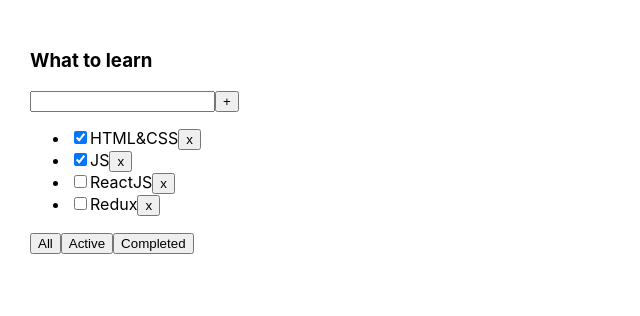
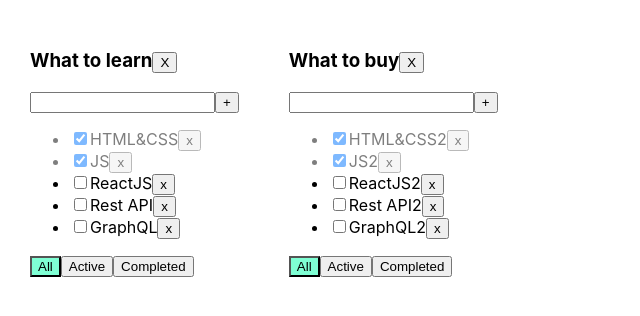
Before and after one commit to naumyshev/ToDo, a React (Create React App) app: page / in a window 1280 px wide. Shown: the top 316 px of the page, without its empty margins (0-640 px from the left). Built offline with nearby package versions, Linux system fonts and the light colour scheme.

Commit message:
after lesson 05 dop

```diff
--- a/src/App.css
+++ b/src/App.css
@@ -6,3 +6,19 @@
 .App > div {
   margin-right: 50px;
 }
+
+.error {
+  border: red 1px solid;
+}
+
+.error-message {
+  color: red;
+}
+
+.active-filter {
+  background-color: aquamarine;
+}
+
+.is-done {
+  opacity: 0.5;
+}
--- a/src/App.tsx
+++ b/src/App.tsx
@@ -1,54 +1,116 @@
 import React, {useState} from 'react';
 import './App.css';
-import {Todolist} from "./Todolist";
-import {v1} from "uuid";
+import {TaskType, Todolist} from './Todolist';
+import {v1} from 'uuid';
 
-export type FilterValuesType = "all" | "active" | "completed"
+export type FilterValuesType = "all" | "active" | "completed";
+
+type TodolistsType = {
+    id: string
+    title: string
+    filter: FilterValuesType
+}
+
+type TasksType = {
+    [key: string]: Array<TaskType>
+}
 
 function App() {
+    let todolistID1 = v1();
+    let todolistID2 = v1();
 
-    let [tasks, setTasks] = useState([
+    let [todolists, setTodolists] = useState<Array<TodolistsType>>([
+        {id: todolistID1, title: 'What to learn', filter: 'all'},
+        {id: todolistID2, title: 'What to buy', filter: 'all'},
+    ])
+
+    let [tasks, setTasks] = useState<TasksType>({
+        [todolistID1]: [
             {id: v1(), title: "HTML&CSS", isDone: true},
             {id: v1(), title: "JS", isDone: true},
             {id: v1(), title: "ReactJS", isDone: false},
-        {id: v1(), title: "Redux", isDone: false}
-    ])
+            {id: v1(), title: "Rest API", isDone: false},
+            {id: v1(), title: "GraphQL", isDone: false},
+        ],
+        [todolistID2]: [
+            {id: v1(), title: "HTML&CSS2", isDone: true},
+            {id: v1(), title: "JS2", isDone: true},
+            {id: v1(), title: "ReactJS2", isDone: false},
+            {id: v1(), title: "Rest API2", isDone: false},
+            {id: v1(), title: "GraphQL2", isDone: false},
+        ]
+    });
 
-    const [filter, setFilter] = useState('All')
-
-    const removeTask = (newID: string) => {
-        setTasks(tasks.filter((el) => el.id !== newID))
+    function removeTask(todolistID: string, id: string) {
+        setTasks({...tasks, [todolistID]: tasks[todolistID].filter(t => t.id !== id)})
     }
 
-    const addTask = (newTitle: string) => {
-        let newTask = {id: v1(), title: newTitle, isDone: false}
-        setTasks([newTask, ...tasks])
+    function addTask(todolistID: string, title: string) {
+
+        let newTask = {id: v1(), title: title, isDone: false};
+        setTasks({...tasks, [todolistID]: [newTask, ...tasks[todolistID]]})
+
+        // let task = {id: v1(), title: title, isDone: false};
+        // let newTasks = [task, ...tasks];
+        // setTasks(newTasks);
     }
 
-    let filteredTasks = tasks
+    function changeStatus(todolistID: string, taskId: string, isDone: boolean) {
+        setTasks({...tasks, [todolistID]: tasks[todolistID].map(el => el.id===taskId ? {...el,isDone} : el)})
 
-    if (filter === 'active') {
-        filteredTasks = tasks.filter(el => !el.isDone)
+        // let task = tasks.find(t => t.id === taskId);
+        // if (task) {
+        //     task.isDone = isDone;
+        // }
+        //
+        // setTasks([...tasks]);
     }
 
-    if (filter === 'completed') {
-        filteredTasks = tasks.filter(el => el.isDone)
-    }
 
-    const changeFilter = (value: string) => {
-        setFilter(value)
+    // let tasksForTodolist = tasks;
+    //
+    // if (filter === "active") {
+    //     tasksForTodolist = tasks.filter(t => t.isDone === false);
+    // }
+    // if (filter === "completed") {
+    //     tasksForTodolist = tasks.filter(t => t.isDone === true);
+    // }
+
+    function changeFilter(todolistID: string, value: FilterValuesType) {
+        setTodolists(todolists.map(el=> el.id===todolistID ? {...el, filter: value} : el))
+
+        // setFilter(value);
     }
 
 
     return (
         <div className="App">
+            {todolists.map(el => {
+
+                let tasksForTodolist = tasks[el.id];
+
+                if (el.filter === "active") {
+                    tasksForTodolist = tasks[el.id].filter(t => !t.isDone);
+                }
+                if (el.filter === "completed") {
+                    tasksForTodolist = tasks[el.id].filter(t => t.isDone);
+                }
+
+                return (
                     <Todolist
-                title={'What to learn'}
-                tasks={filteredTasks}
+                        key={el.id }
+                        todolistID={el.id}
+                        title={el.title}
+                        tasks={tasksForTodolist}
                         removeTask={removeTask}
                         changeFilter={changeFilter}
                         addTask={addTask}
+                        changeTaskStatus={changeStatus}
+                        filter={el.filter}
                     />
+                )
+            })}
+
 
         </div>
     );
--- a/src/TodoList.tsx
+++ b/src/TodoList.tsx
@@ -1,86 +1,90 @@
 import React, {ChangeEvent, KeyboardEvent, useState} from 'react';
-import {FilterValuesType} from "./App";
-import {Button} from "./components/Button";
-import {FullInput} from "./components/FullInput";
-import {Input} from "./components/Input";
+import {FilterValuesType} from './App';
 
-
-type PropsType = {
-    title: string
-    tasks: Array<TasksType>
-    removeTask: (id: string) => void
-    changeFilter: (value: FilterValuesType) => void
-    addTask: (newTitle: string) => void
-}
-
-type TasksType = {
+export type TaskType = {
     id: string
     title: string
     isDone: boolean
 }
 
-export const Todolist = (props: PropsType) => {
+type PropsType = {
+    todolistID: string
+    title: string
+    tasks: Array<TaskType>
+    removeTask: (todolistID: string, taskId: string) => void
+    changeFilter: (todolistID: string, value: FilterValuesType) => void
+    addTask: (todolistID: string, title: string) => void
+    changeTaskStatus: (todolistID: string, taskId: string, isDone: boolean) => void
+    filter: FilterValuesType
+}
 
-    let [title, setTitle] = useState('')
+export function Todolist(props: PropsType) {
 
-    // const onChangeInputHandler = (e: ChangeEvent<HTMLInputElement>) => {
-    //     setTitle(e.currentTarget.value)
-    // }
+    let [title, setTitle] = useState("")
+    let [error, setError] = useState<string | null>(null)
 
-    const onClickAddTaskHandler = () => {
-        props.addTask(title)
-        setTitle('')
+    const addTask = () => {
+        if (title.trim() !== "") {
+            props.addTask(props.todolistID, title.trim());
+            setTitle("");
+        } else {
+            setError("Title is required");
+        }
     }
 
-    // const onKeyPressHandler = (e: KeyboardEvent<HTMLInputElement>) => {
-    //     if (e.key === 'Enter') {
-    //         onClickAddTaskHandler()
-    //     }
-    // }
-
-    const onClickChangeFilterHandler = (filter: FilterValuesType) => {
-        props.changeFilter(filter)
+    const onChangeHandler = (e: ChangeEvent<HTMLInputElement>) => {
+        setTitle(e.currentTarget.value)
     }
 
-    const onClickRemoveTaskHandler = (tID: string) => {
-        props.removeTask(tID)
+    const onKeyPressHandler = (e: KeyboardEvent<HTMLInputElement>) => {
+        setError(null);
+        if (e.charCode === 13) {
+            addTask();
+        }
     }
 
-    // const callbackForFullInput = (title: string) => {
-    //     props.addTask(title)
-    // }
+    const onAllClickHandler = () => props.changeFilter(props.todolistID,"all");
+    const onActiveClickHandler = () => props.changeFilter(props.todolistID, "active");
+    const onCompletedClickHandler = () => props.changeFilter(props.todolistID,"completed");
 
-    return (
+
+    return <div>
+        <h3>{props.title}<button>X</button></h3>
+
         <div>
-            <h3>{props.title}</h3>
-            <Input title={title} setTitle={setTitle} onClickAddTaskHandler={onClickAddTaskHandler}/>
-            <Button name={'+'} callBack={onClickAddTaskHandler}/>
-            {/*<FullInput callback={callbackForFullInput} />*/}
-            {/*<div>*/}
-            {/*    <input value={title} onKeyPress={onKeyPressHandler} onChange={onChangeInputHandler}/>*/}
-            {/*    /!*<button onClick={onClickAddTaskHandler}>+</button>*!/*/}
-            {/*    <Button name={'+'} callBack={onClickAddTaskHandler} />*/}
-            {/*</div>*/}
-            <ul>
-                {props.tasks.map((el) => {
-                    return (
-                        <li key={el.id}>
-                            <input type="checkbox" checked={el.isDone}/>
-                            <span>{el.title}</span>
-                            {/*<button onClick={() => onClickRemoveTaskHandler(el.id)}>x</button>*/}
-                            <Button name={'x'} callBack={() => onClickRemoveTaskHandler(el.id)} />
-                        </li>
-                    )
-                })}
-            </ul>
-            <div>
-                {/*<button onClick={() => onClickChangeFilterHandler('all')}>All</button>*/}
-                <Button name={'All'} callBack={() => onClickChangeFilterHandler('all')} />
-                {/*<button onClick={() => onClickChangeFilterHandler('active')}>'Active'</button>*/}
-                <Button name={'Active'} callBack={() => onClickChangeFilterHandler('active')} />
-                {/*<button onClick={() => onClickChangeFilterHandler('completed')}>Completed</button>*/}
-                <Button name={'Completed'} callBack={() => onClickChangeFilterHandler('completed')} />
-            </div>
+            <input value={title}
+                   onChange={onChangeHandler}
+                   onKeyPress={onKeyPressHandler}
+                   className={error ? "error" : ""}
+            />
+            <button onClick={addTask}>+</button>
+            {error && <div className="error-message">{error}</div>}
         </div>
-    );
-};
+        <ul>
+            {
+                props.tasks.map(t => {
+                    const onClickHandler = () => props.removeTask(props.todolistID, t.id)
+                    const onChangeHandler = (e: ChangeEvent<HTMLInputElement>) => {
+                        props.changeTaskStatus(props.todolistID, t.id, e.currentTarget.checked);
+                    }
+
+                    return <li key={t.id} className={t.isDone ? "is-done" : ""}>
+                        <input type="checkbox"
+                               onChange={onChangeHandler}
+                               checked={t.isDone}/>
+                        <span>{t.title}</span>
+                        <button onClick={onClickHandler}>x</button>
+                    </li>
+                })
+            }
+        </ul>
+        <div>
+            <button className={props.filter === 'all' ? "active-filter" : ""}
+                    onClick={onAllClickHandler}>All</button>
+            <button className={props.filter === 'active' ? "active-filter" : ""}
+                onClick={onActiveClickHandler}>Active</button>
+            <button className={props.filter === 'completed' ? "active-filter" : ""}
+                onClick={onCompletedClickHandler}>Completed</button>
+        </div>
+    </div>
+}
--- a/src/components/Button.tsx
+++ /dev/null
@@ -1,12 +0,0 @@
-import React from 'react';
-
-type ButtonPropsType = {
-    name: string
-    callBack: () => void
-}
-
-export const Button = (props: ButtonPropsType) => {
-    return (
-        <button onClick={props.callBack}>{props.name}</button>
-    );
-};
--- a/src/components/Input.tsx
+++ /dev/null
@@ -1,28 +0,0 @@
-import React, {ChangeEvent, KeyboardEvent} from 'react';
-
-type InputTypeProps={
-    title: string
-    setTitle:(title: string)=>void
-    onClickAddTaskHandler: () => void
-}
-
-export const Input = (props: InputTypeProps) => {
-
-    const onChangeInputHandler = (e: ChangeEvent<HTMLInputElement>) => {
-        props.setTitle(e.currentTarget.value)
-    }
-
-    const onKeyPressHandler = (e: KeyboardEvent<HTMLInputElement>) => {
-        if (e.key === 'Enter') {
-            props.onClickAddTaskHandler()
-        }
-    }
-
-    return (
-
-            <input value={props.title}
-                   onChange={onChangeInputHandler}
-                   onKeyPress={onKeyPressHandler}/>
-
-    );
-};
```
Also changed, not shown: src/components/FullInput.tsx (deleted, +0 -36 lines), src/srore/tasks.ts (deleted), 1 other file (tests, documents, lock files or other folders). Lines whose indentation alone changed are shown as unchanged.
